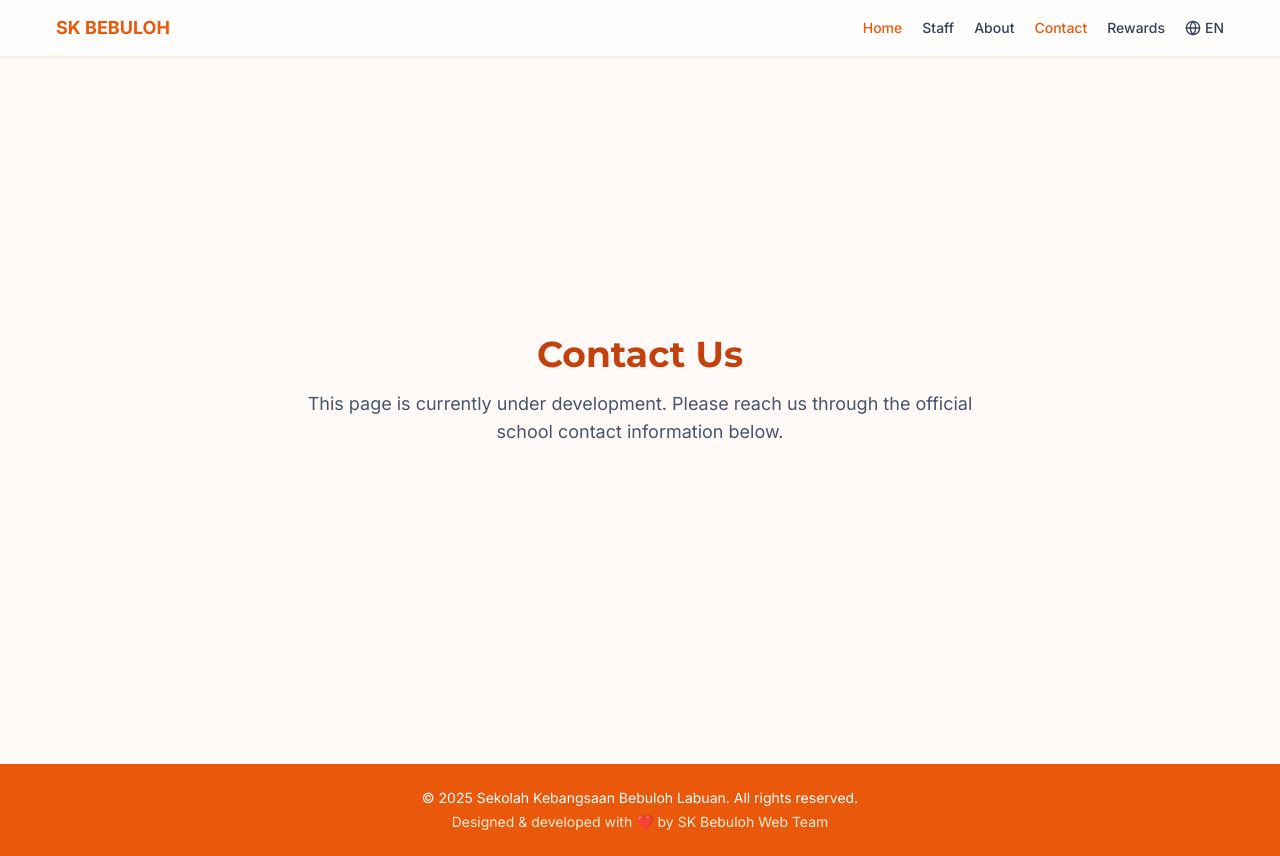
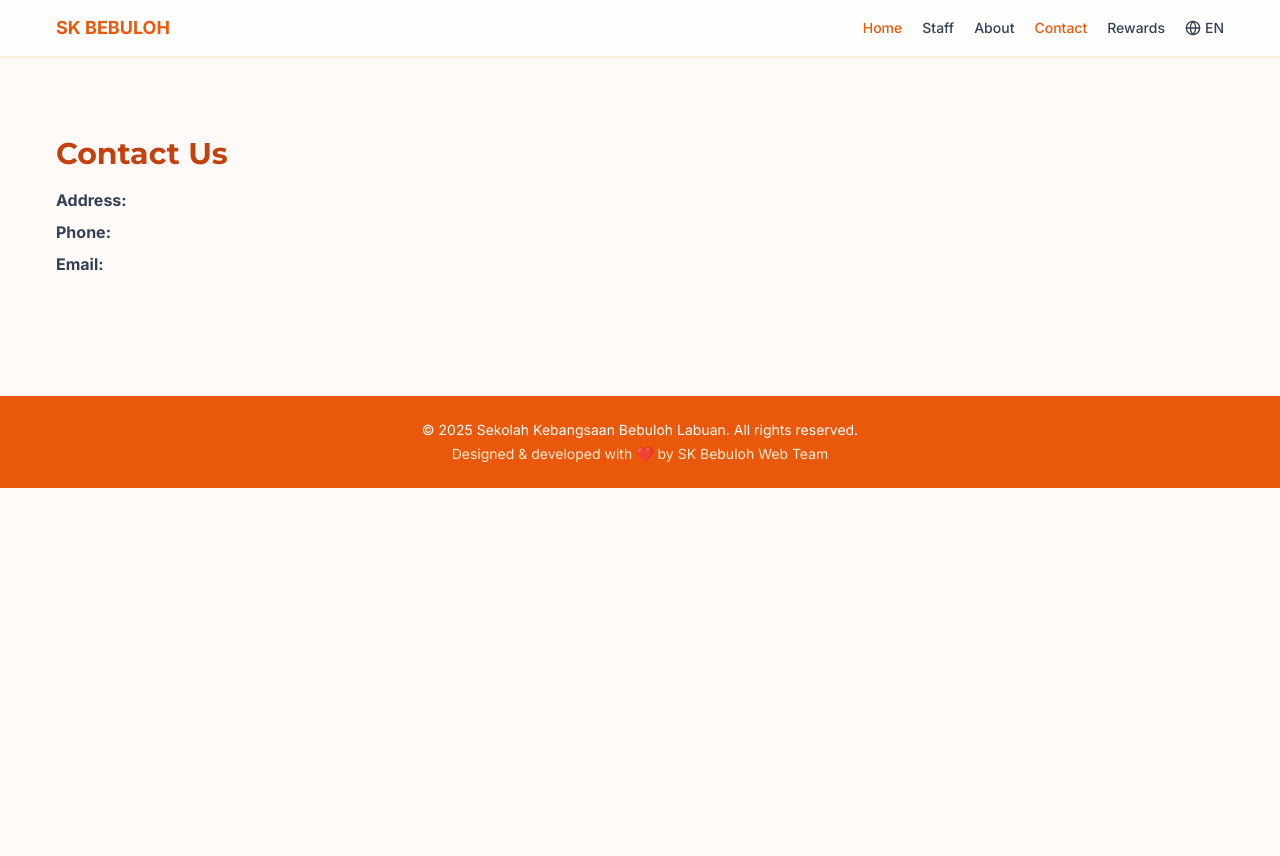
Before and after one commit to ngalang290898-svg/sk-bebuloh-website_update, a Next.js app: page /en/contact in a window 1280 px wide. Built offline with nearby package versions, Linux system fonts and the light colour scheme; no server answers; the database is empty.

Commit message:
Update page.tsx

```diff
--- a/app/[lang]/contact/page.tsx
+++ b/app/[lang]/contact/page.tsx
@@ -1,20 +1,22 @@
 // app/[lang]/contact/page.tsx
 import Footer from "@/components/Footer";
+import { getSchoolMetadata } from "@/lib/fetchSupabaseData";
 
-export default function ContactPage({ params }: { params: { lang: string } }) {
+export default async function ContactPage({ params }: { params: { lang: string } }) {
   const { lang } = params;
+  const meta = await getSchoolMetadata(lang);
+
   return (
-    <main className="min-h-screen flex flex-col justify-between">
-      <div className="flex-1 flex flex-col items-center justify-center px-4 py-24 text-center">
-        <h1 className="text-4xl font-bold text-orange-700 mb-4">
-          {lang === "ms" ? "Hubungi Kami" : "Contact Us"}
-        </h1>
-        <p className="text-slate-600 text-lg max-w-2xl">
-          {lang === "ms"
-            ? "Halaman ini sedang dalam pembinaan. Sila hubungi kami melalui maklumat rasmi sekolah di bawah."
-            : "This page is currently under development. Please reach us through the official school contact information below."}
-        </p>
+    <main className="min-h-screen flex flex-col">
+      <div className="container mx-auto px-4 py-20">
+        <h1 className="text-3xl font-bold text-orange-700 mb-4">{meta?.contact?.title ?? (lang === "ms" ? "Hubungi Kami" : "Contact Us")}</h1>
+        <div className="text-slate-700">
+          <p><strong>{lang === "ms" ? "Alamat:" : "Address:"}</strong> {meta?.contact?.address ?? meta?.contact_address}</p>
+          <p className="mt-2"><strong>{lang === "ms" ? "Telefon:" : "Phone:"}</strong> {meta?.contact?.phone ?? meta?.contact_phone}</p>
+          <p className="mt-2"><strong>Email:</strong> {meta?.contact?.email ?? meta?.contact_email}</p>
+        </div>
       </div>
+
       <Footer lang={lang} />
     </main>
   );
```
